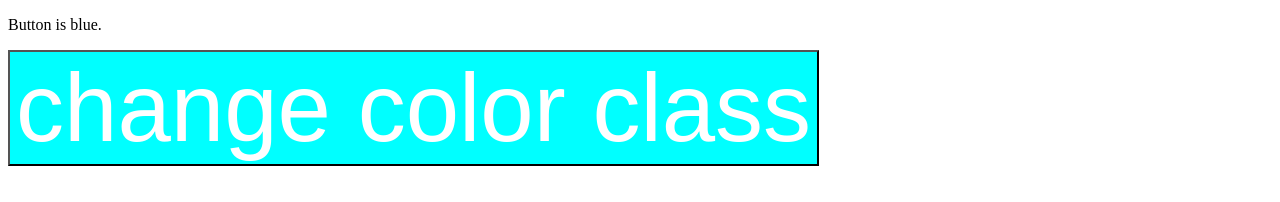
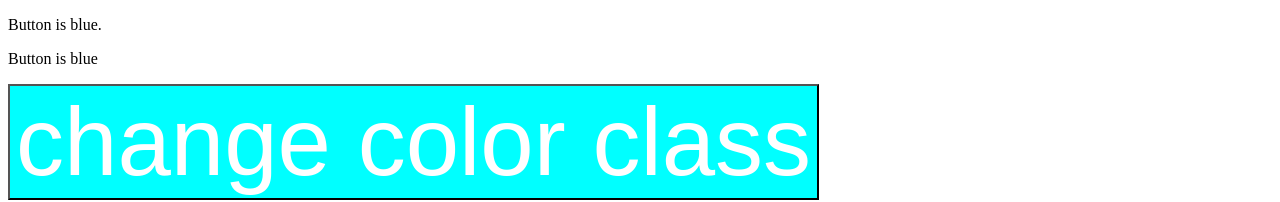
Before and after one commit to Alex-HuXD/Angular-Basics, an Angular app: page / in a window 1280 px wide. Both pictures are taken after a click on the button "change color class". Shown: the top 202 px of the page. Built offline with nearby package versions, Linux system fonts and the light colour scheme.

Commit message:
short hand ngIf

```diff
--- a/src/app/app.component.html
+++ b/src/app/app.component.html
@@ -3,6 +3,7 @@
 </ng-template>
 
 <!-- short hand syntax for above code -->
+<p *ngIf="blueClass">Button is blue</p>
 
 <button
   (click)="changeColor($event)"
```
